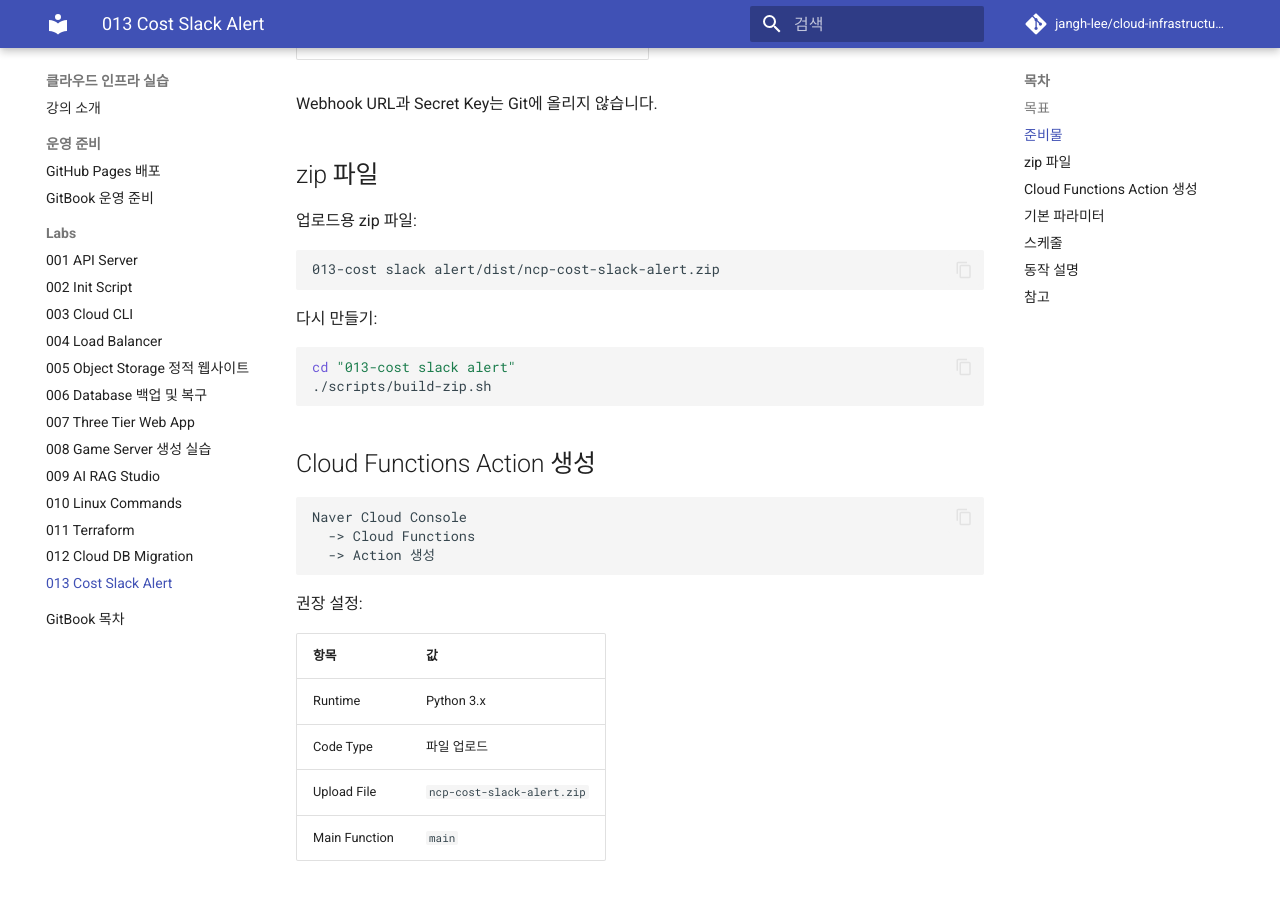
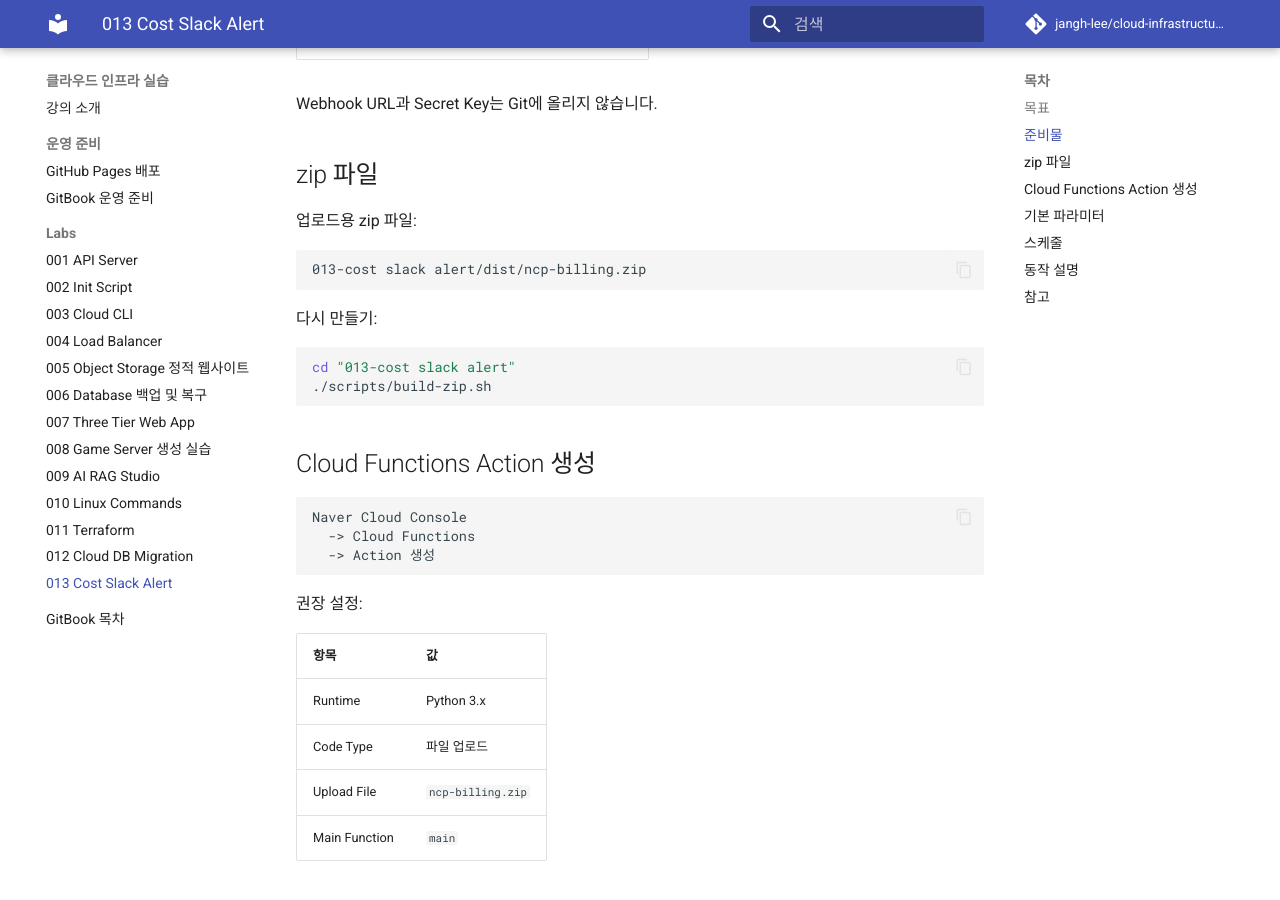
Before and after one commit to jangh-lee/cloud-infrastructure-lecture-example, an MkDocs documentation site: the page built from gitbook/labs/013-cost-slack-alert.md, in a window 1280 px wide and 900 px high, scrolled down 696 px. Built offline with MkDocs 1.6.1 and Material for MkDocs 9.7.7, drawn with Linux system fonts in a browser that asks for light colours; comment, search, counter and statistics services are not loaded.

Commit message:
Rename billing function zip

````diff
--- a/gitbook/labs/013-cost-slack-alert.md
+++ b/gitbook/labs/013-cost-slack-alert.md
@@ -29,7 +29,7 @@
 업로드용 zip 파일:
 
 ```text
-013-cost slack alert/dist/ncp-cost-slack-alert.zip
+013-cost slack alert/dist/ncp-billing.zip
 ```
 
 다시 만들기:
@@ -53,7 +53,7 @@
 | --- | --- |
 | Runtime | Python 3.x |
 | Code Type | 파일 업로드 |
-| Upload File | `ncp-cost-slack-alert.zip` |
+| Upload File | `ncp-billing.zip` |
 | Main Function | `main` |
 
 ## 기본 파라미터
````
Also changed, not shown: 013-cost slack alert/README.md (+3 -3 lines), 3 other files.
